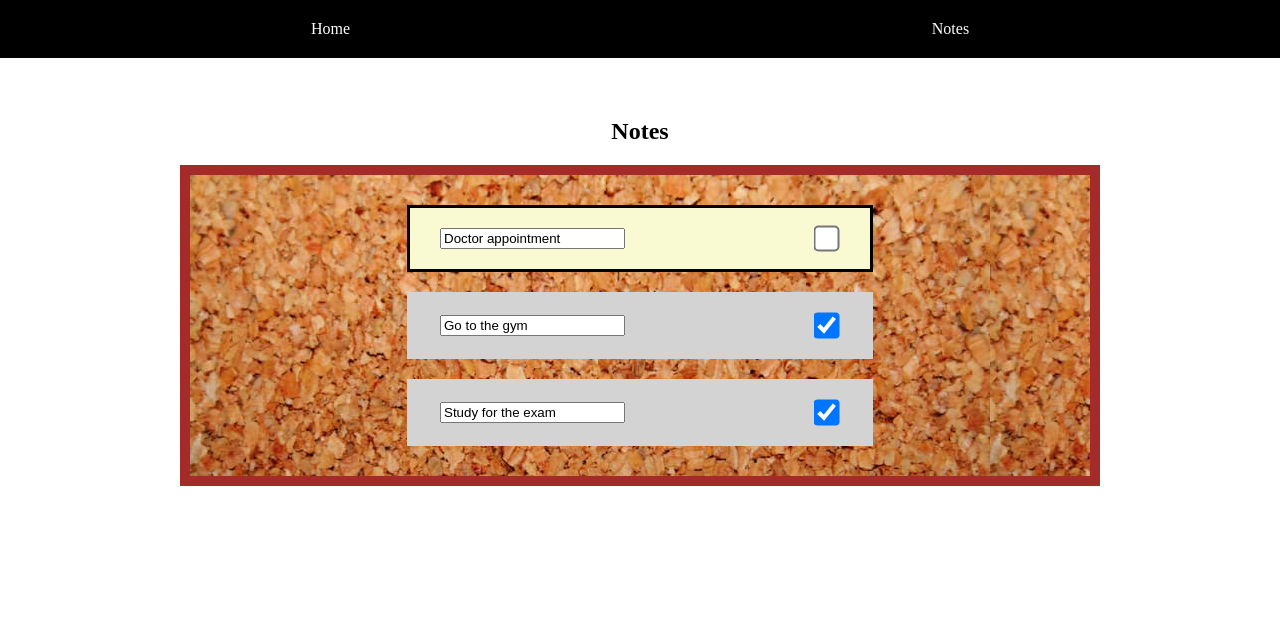
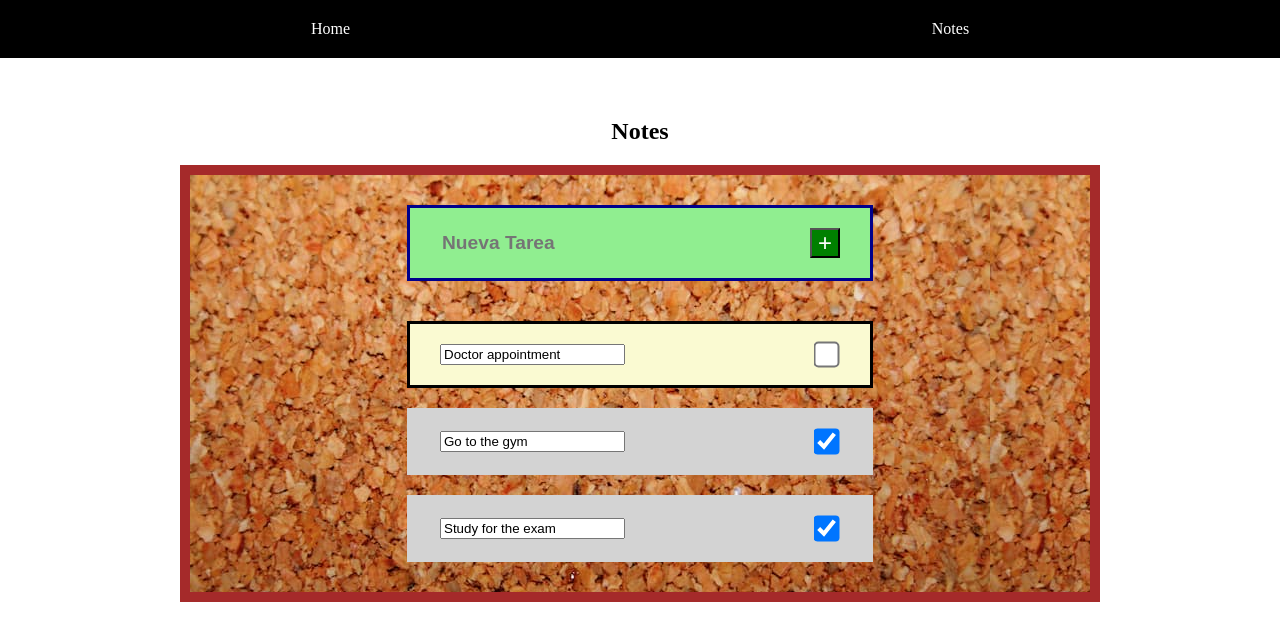
Before and after one commit to matidlr/my-notes-app, an Angular app: page /notes in a window 1280 px wide. Shown: the top 640 px of the page. Built offline with nearby package versions, Linux system fonts and the light colour scheme.

Commit message:
create-note add to note and vinculate

```diff
--- a/src/app/components/create-note/create-note.component.css
+++ b/src/app/components/create-note/create-note.component.css
@@ -0,0 +1,35 @@
+.note-form {
+    width: 400px;
+    background-color: lightgreen;
+    border: 3px solid darkblue;
+    padding: 20px 30px;
+    margin-bottom: 20px;
+    display: flex;
+    justify-content: space-between;
+    transition: all 0.2s;
+    .note-title {
+        background-color: transparent;
+        border: none;
+        font-size: 1.2rem;
+        font-weight: bold;
+    }
+    .create-btn {
+        width: 30px;
+        height: 30px;
+        font-size: 1.5rem;
+        background-color: green;
+        color: white;
+        display: flex;
+        align-items: center;
+    }
+    .create-btn:hover {
+        background-color: darkgreen;
+    }
+    .create-btn:active {
+        background-color: green;
+    }
+}
+.note-form:hover {
+    border: 3px solid black;
+    box-shadow: 0 0 10px;
+}
--- a/src/app/components/create-note/create-note.component.html
+++ b/src/app/components/create-note/create-note.component.html
@@ -1 +1,10 @@
-<p>create-note works!</p>
+<form class="note-form">
+    <input
+    type="text"
+    class="note-title"
+    placeholder="Nueva Tarea"
+    name="new-note"
+    [(ngModel)]="noteTitle"
+    >
+    <button class="create-btn">+</button>
+</form>
--- a/src/app/components/create-note/create-note.component.ts
+++ b/src/app/components/create-note/create-note.component.ts
@@ -1,11 +1,12 @@
 import { Component } from '@angular/core';
+import { FormsModule } from '@angular/forms';
 
 @Component({
   selector: 'app-create-note',
-  imports: [],
+  imports: [FormsModule],
   templateUrl: './create-note.component.html',
   styleUrl: './create-note.component.css'
 })
 export class CreateNoteComponent {
-
+  noteTitle: string = '';
 }
--- a/src/app/pages/notes/notes.component.html
+++ b/src/app/pages/notes/notes.component.html
@@ -4,6 +4,9 @@
     <h2>Notes</h2>
 
     <ul class="note-list" >
+        <li>
+            <app-create-note></app-create-note>
+        </li>
         @for (note of noteService.notes; track note.id) {
             <li>
                 <app-note-card [note]="note"></app-note-card>
--- a/src/app/pages/notes/notes.component.ts
+++ b/src/app/pages/notes/notes.component.ts
@@ -2,10 +2,11 @@ import { Component } from '@angular/core';
 import { HeaderComponent } from '../../components/header/header.component';
 import { NoteService } from '../../services/note.service';
 import { NoteCardComponent } from '../../components/note-card/note-card.component';
+import { CreateNoteComponent } from '../../components/create-note/create-note.component';
 
 @Component({
   selector: 'app-notes',
-  imports: [HeaderComponent, NoteCardComponent],
+  imports: [HeaderComponent, NoteCardComponent, CreateNoteComponent],
   templateUrl: './notes.component.html',
   styleUrl: './notes.component.css'
 })
```
